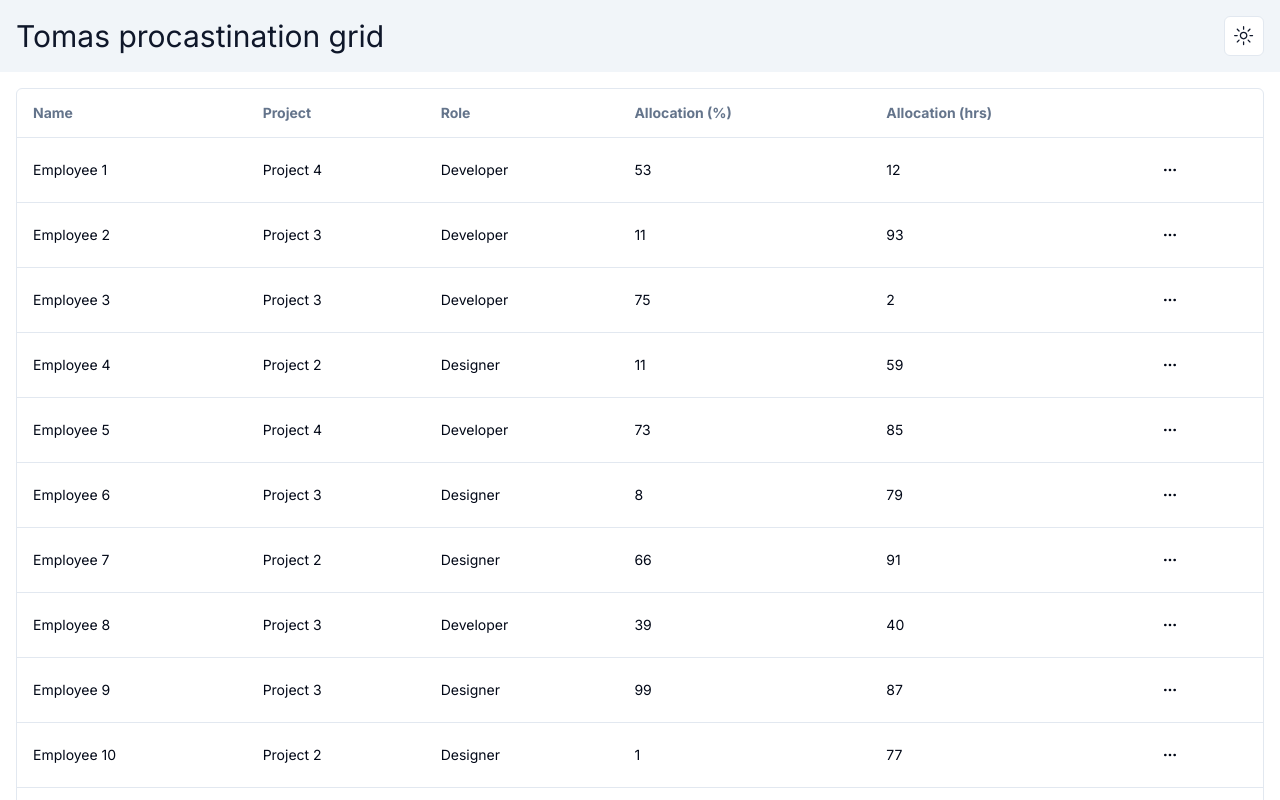
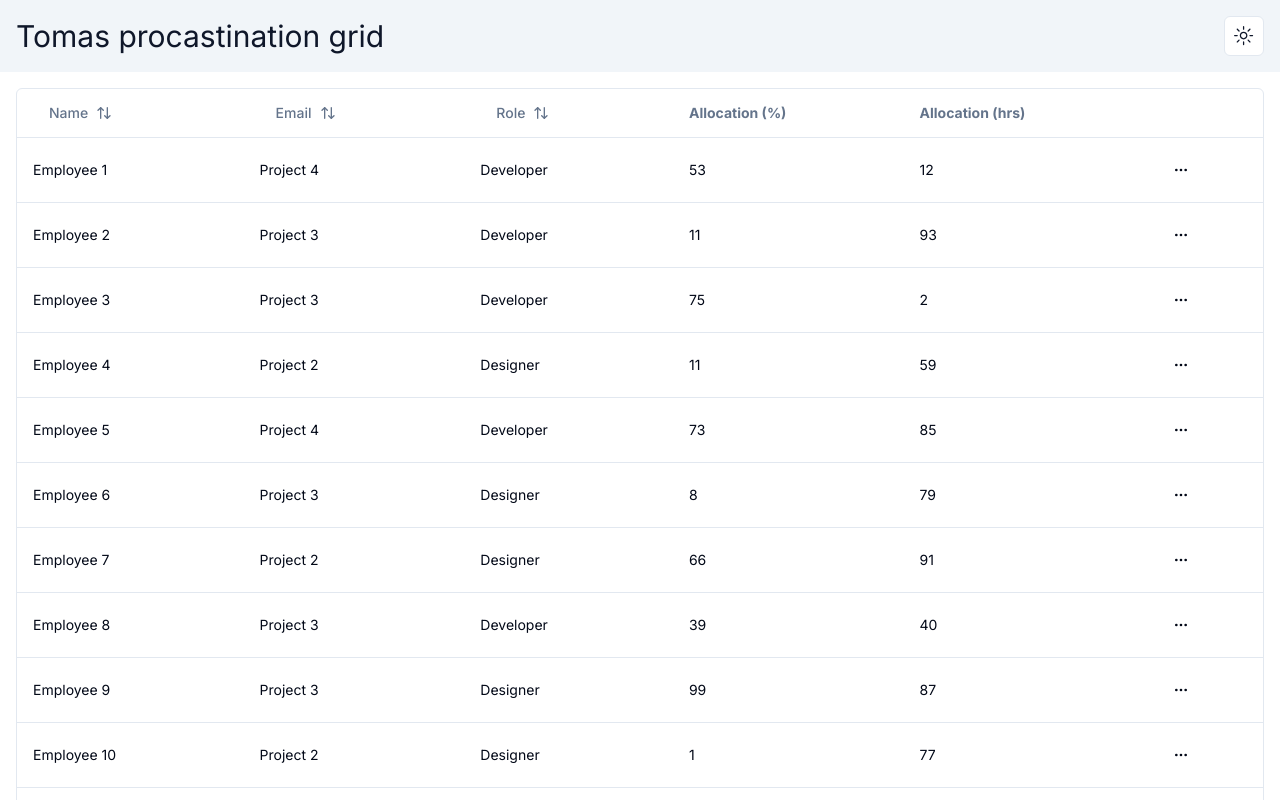
Before and after one commit to mastoj/tomas-procastination-grid, a Next.js app: page / in a window 1280 px wide. Shown: the top 800 px of the page. Built offline with nearby package versions, Linux system fonts and the light colour scheme.

Commit message:
Add sorting

```diff
--- a/src/components/employee-grid/employee-columns.tsx
+++ b/src/components/employee-grid/employee-columns.tsx
@@ -10,7 +10,7 @@ import {
   DropdownMenuSeparator,
   DropdownMenuTrigger,
 } from "../ui/dropdown-menu";
-import { MoreHorizontal } from "lucide-react";
+import { ArrowUpDown, MoreHorizontal } from "lucide-react";
 import { Button } from "../ui/button";
 import EmployeeEditModal from "./employee-edit";
 import { useState } from "react";
@@ -63,15 +63,45 @@ export const getColumns = (
 ): ColumnDef<EmployeeRecord>[] => {
   return [
     {
-      header: () => <div className="text-left font-bold">Name</div>,
+      header: ({ column }) => {
+        return (
+          <Button
+            variant="ghost"
+            onClick={() => column.toggleSorting(column.getIsSorted() === "asc")}
+          >
+            Name
+            <ArrowUpDown className="ml-2 h-4 w-4" />
+          </Button>
+        );
+      },
       accessorKey: "name",
     },
     {
-      header: () => <div className="text-left font-bold">Project</div>,
+      header: ({ column }) => {
+        return (
+          <Button
+            variant="ghost"
+            onClick={() => column.toggleSorting(column.getIsSorted() === "asc")}
+          >
+            Email
+            <ArrowUpDown className="ml-2 h-4 w-4" />
+          </Button>
+        );
+      },
       accessorKey: "project",
     },
     {
-      header: () => <div className="text-left font-bold">Role</div>,
+      header: ({ column }) => {
+        return (
+          <Button
+            variant="ghost"
+            onClick={() => column.toggleSorting(column.getIsSorted() === "asc")}
+          >
+            Role
+            <ArrowUpDown className="ml-2 h-4 w-4" />
+          </Button>
+        );
+      },
       accessorKey: "role",
     },
     {
--- a/src/components/employee-grid/employee-table.tsx
+++ b/src/components/employee-grid/employee-table.tsx
@@ -2,8 +2,10 @@
 
 import {
   ColumnDef,
+  SortingState,
   flexRender,
   getCoreRowModel,
+  getSortedRowModel,
   useReactTable,
 } from "@tanstack/react-table";
 
@@ -26,10 +28,16 @@ export function EmployeeTable<TData, TValue>({
   columns,
   data,
 }: DataTableProps<TData, TValue>) {
+  const [sorting, setSorting] = useState<SortingState>([]);
   const table = useReactTable({
     data,
     columns,
     getCoreRowModel: getCoreRowModel(),
+    onSortingChange: setSorting,
+    getSortedRowModel: getSortedRowModel(),
+    state: {
+      sorting,
+    },
   });
 
   return (
```
